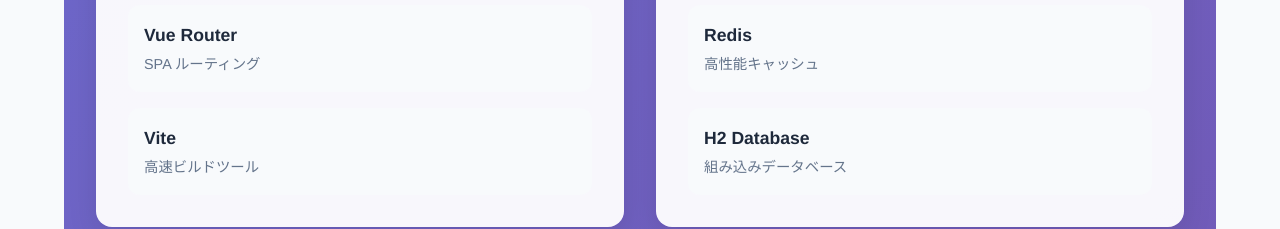
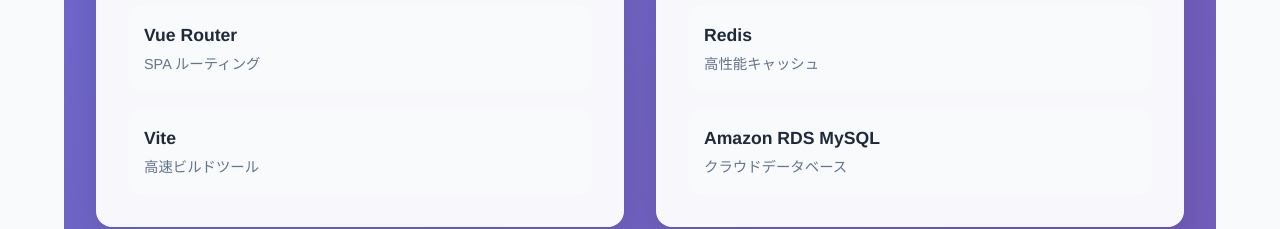
Before and after one commit to junseoplee/TimeRangeChecker, a Vue app in the folder frontend/: page /about in a window 1280 px wide. Shown: the part 3220-3449 px from the top of the page. Built offline with nearby package versions, Linux system fonts and the light colour scheme; no server answers; the HTML template or start-up script is replaced by a standard one.

Commit message:
更新: Aboutページのデータベース情報をH2からAmazon RDS MySQLに変更 (#17)

```diff
--- a/frontend/src/views/AboutView.vue
+++ b/frontend/src/views/AboutView.vue
@@ -226,8 +226,8 @@
                 <span class="tech-desc">高性能キャッシュ</span>
               </div>
               <div class="tech-item">
-                <span class="tech-name">H2 Database</span>
-                <span class="tech-desc">組み込みデータベース</span>
+                <span class="tech-name">Amazon RDS MySQL</span>
+                <span class="tech-desc">クラウドデータベース</span>
               </div>
             </div>
           </div>
```
